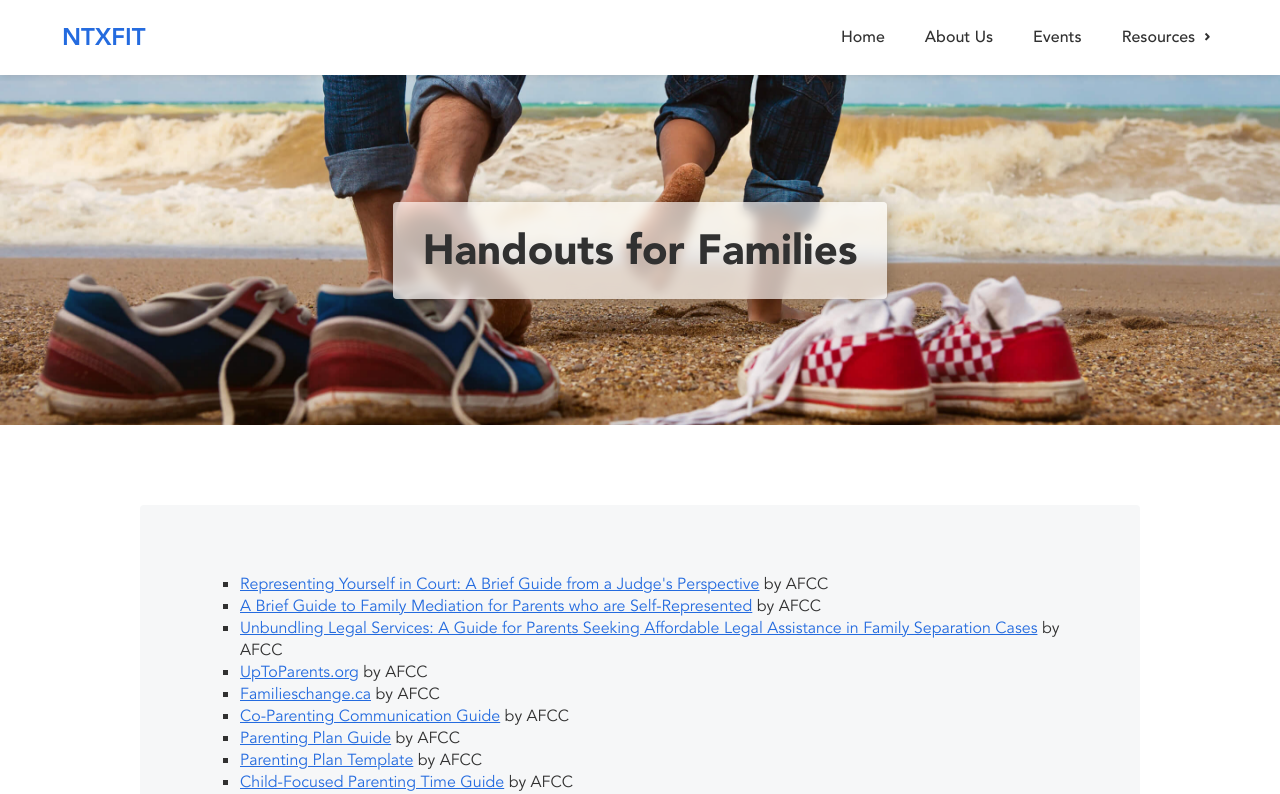
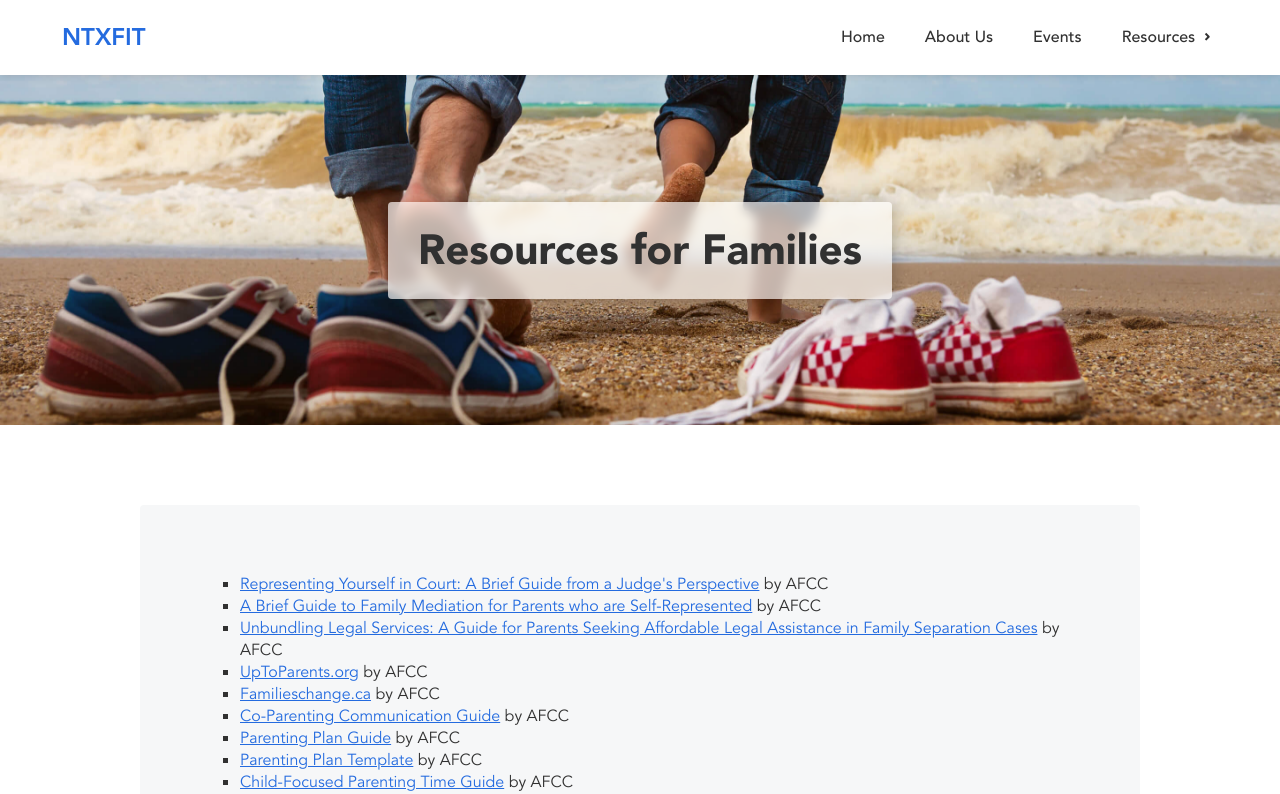
Before and after one commit to Modern-Lawyer-Marketing/ntxfit, a React (Create React App) app: page /resources/handouts-for-families in a window 1280 px wide. Shown: the top 794 px of the page. Built offline with nearby package versions, Linux system fonts and the light colour scheme.

Commit message:
Update HandoutsFamilies.jsx

```diff
--- a/src/pages/Resources/HandoutsFamilies.jsx
+++ b/src/pages/Resources/HandoutsFamilies.jsx
@@ -9,7 +9,7 @@ import Header from '../../components/Header';
 const HandoutsFamilies = () => (
   <div>
     <Header short backgroundImage={require('../../images/families.jpg')} backgroundPosition="center 60%">
-      <h1>Handouts for Families</h1>
+      <h1>Resources for Families</h1>
     </Header>
     <div className="resources-content content-item">
       <SectionBox>
```
